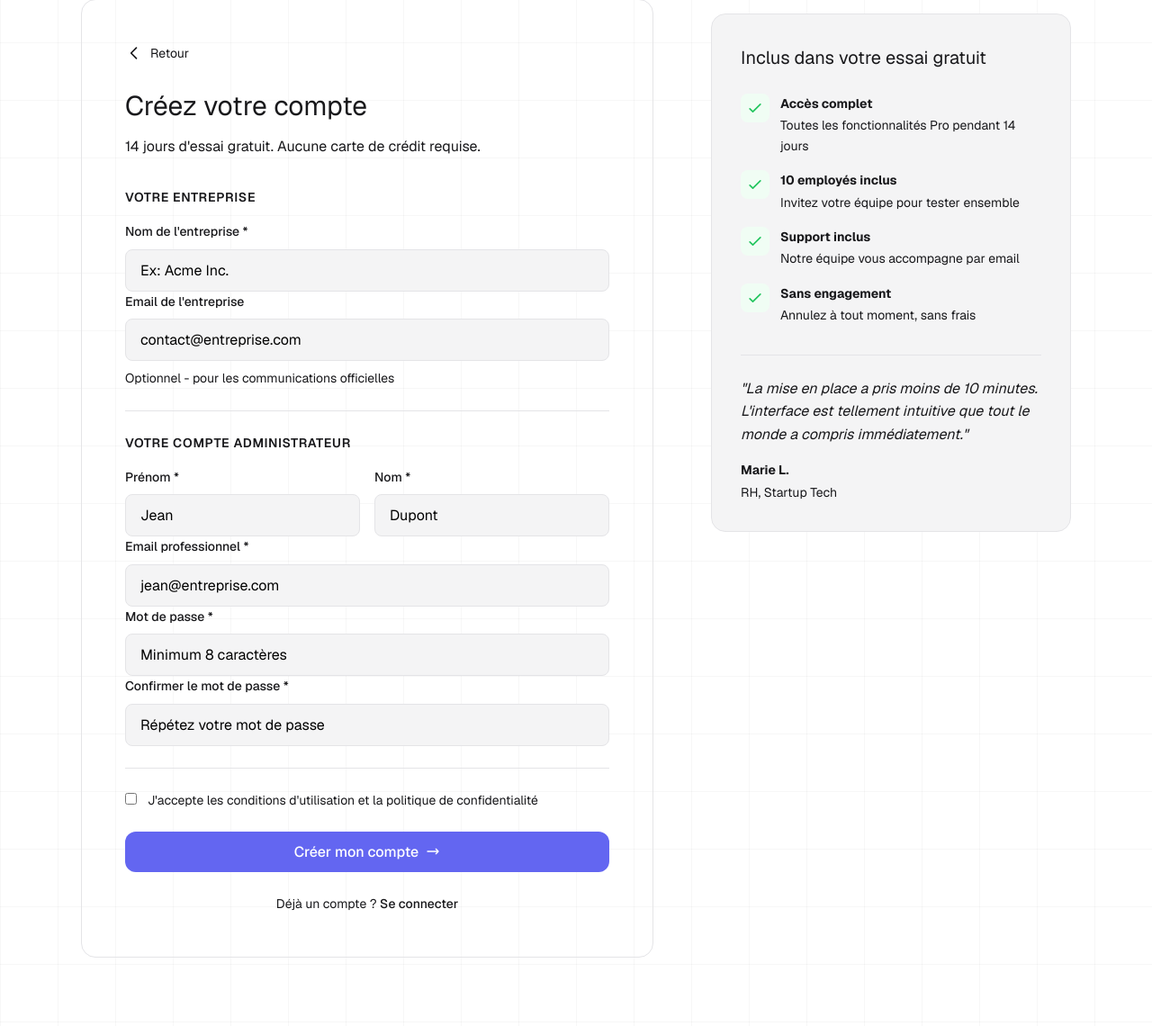
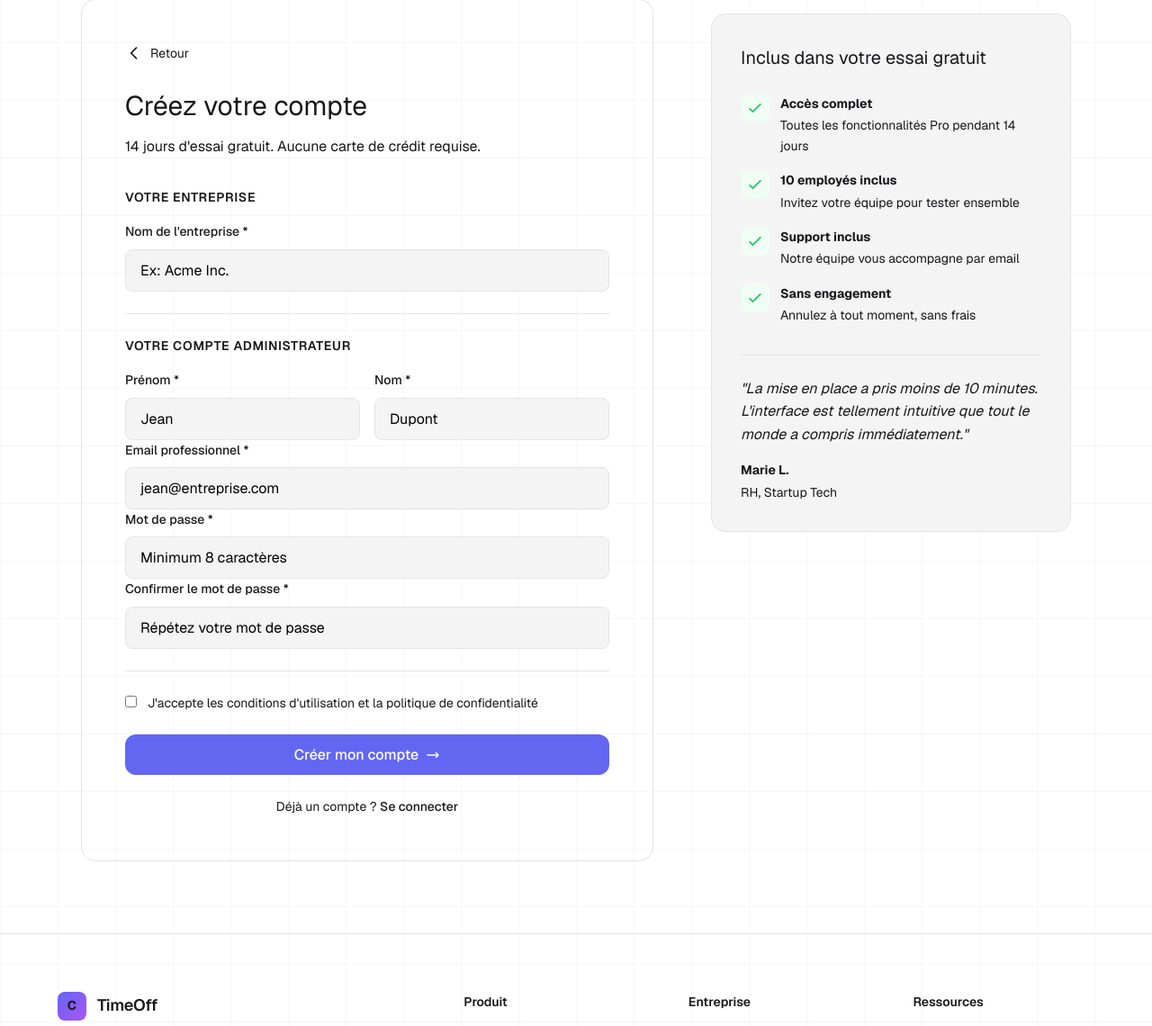
Before and after one commit to tchernob/congesflow, a Flask app: page /signup in a window 1280 px wide. Shown: the part 81-1221 px from the top of the page at 90% size. Run offline with Flask 3, Linux system fonts and the light colour scheme.

Commit message:
Supprimer le champ email entreprise du formulaire signup
Champ optionnel qui ajoutait de la friction inutile.

🤖 Generated with [Claude Code](https://claude.com/claude-code)

Co-Authored-By: Claude <noreply@anthropic.com>

```diff
--- a/app/templates/marketing/signup.html
+++ b/app/templates/marketing/signup.html
@@ -43,15 +43,6 @@
                                required>
                     </div>
 
-                    <div class="form-group">
-                        <label class="form-label" for="company_email">Email de l'entreprise</label>
-                        <input type="email"
-                               id="company_email"
-                               name="company_email"
-                               class="form-input"
-                               placeholder="contact@entreprise.com">
-                        <span class="form-hint">Optionnel - pour les communications officielles</span>
-                    </div>
                 </div>
 
                 <div class="form-section">
```
